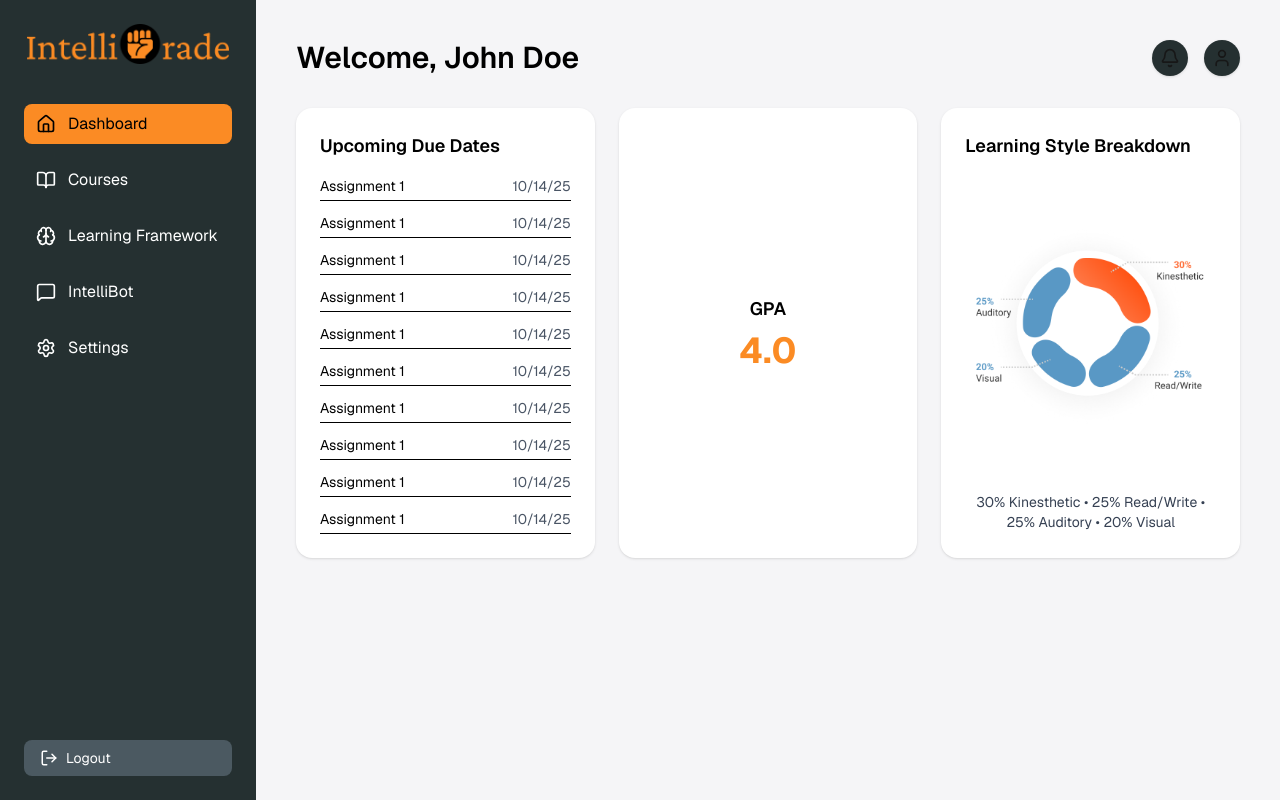
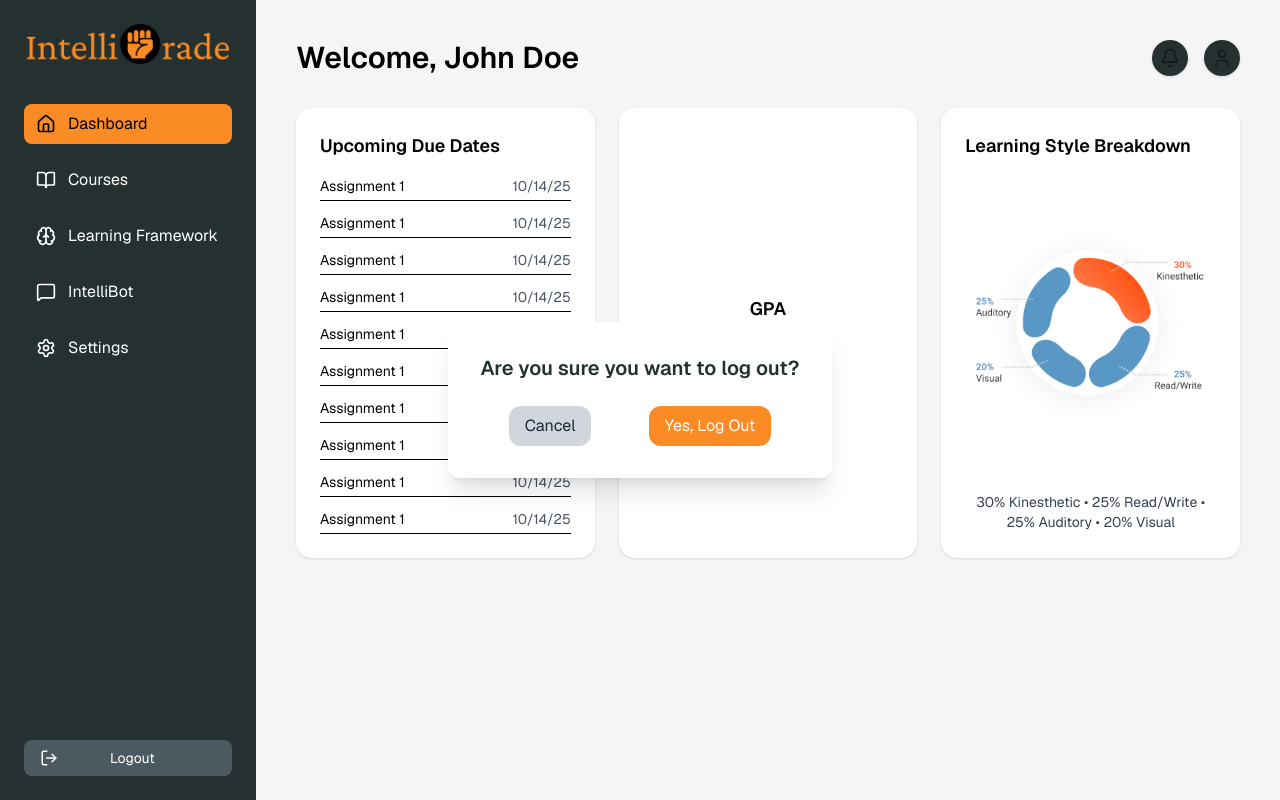
Before and after one commit to SyllabusCrafter/Webapp, a Next.js app: page /dashboard in a window 1280 px wide. Both pictures are taken after a click on the button "Logout". Built offline with nearby package versions, Linux system fonts and the light colour scheme.

Commit message:
Add logout confirmation modal to dashboard
Introduces a confirmation modal when the user clicks the logout button to prevent accidental logouts. The logout logic now clears the auth token and redirects to the login page.

```diff
--- a/app/dashboard/page.js
+++ b/app/dashboard/page.js
@@ -3,9 +3,18 @@
 import { useState } from "react";
 import { Home, BookOpen, Brain, MessageSquare, Settings, LogOut, Bell, User } from "lucide-react";
 import Image from "next/image";
+import { useRouter } from "next/navigation";
 
 export default function Dashboard() {
+  const router = useRouter();
   const [active, setActive] = useState("Dashboard");
+  const [showLogoutConfirm, setShowLogoutConfirm] = useState(false);
+
+  const handleLogout = () => {
+    // Perform your logout logic here — e.g., clear auth tokens
+    localStorage.removeItem("token");
+    router.push("/"); // Redirect back to login page
+  };
 
   const menuItems = [
     { name: "Dashboard", icon: <Home size={20} /> },
@@ -46,8 +55,11 @@ export default function Dashboard() {
           </nav>
         </div>
 
-        {/* Logout */}
-        <button className="flex items-center gap-2 bg-[#4b5961] hover:bg-[#5b6a72] px-4 py-2 rounded-lg text-sm">
+        {/* Logout Button */}
+        <button
+          onClick={() => setShowLogoutConfirm(true)}
+          className="flex items-center gap-13 bg-[#4b5961] hover:bg-[#5b6a72] px-4 py-2 rounded-lg text-sm"
+        >
           <LogOut size={18} /> Logout
         </button>
       </aside>
@@ -107,6 +119,31 @@ export default function Dashboard() {
               30% Kinesthetic • 25% Read/Write • 25% Auditory • 20% Visual
             </div>
           </div>
+
+          {/* Logout Confirmation Modal */}
+            {showLogoutConfirm && (
+                <div className="fixed inset-0 bg-opacity-50 flex items-center justify-center z-50">
+                <div className="bg-white rounded-xl p-8 shadow-xl text-center max-w-sm w-full">
+                    <h2 className="text-xl font-semibold mb-4 text-[#253031]">
+                    Are you sure you want to log out?
+                    </h2>
+                    <div className="flex justify-around mt-6">
+                    <button
+                        onClick={() => setShowLogoutConfirm(false)}
+                        className="bg-gray-300 text-gray-800 px-4 py-2 rounded-xl hover:bg-gray-400 transition"
+                    >
+                        Cancel
+                    </button>
+                    <button
+                        onClick={handleLogout}
+                        className="bg-[#FB8B24] text-white px-4 py-2 rounded-xl hover:bg-[#e27a1e] transition"
+                    >
+                        Yes, Log Out
+                    </button>
+                    </div>
+                </div>
+                </div>
+            )}
         </div>
       </main>
     </div>
```
